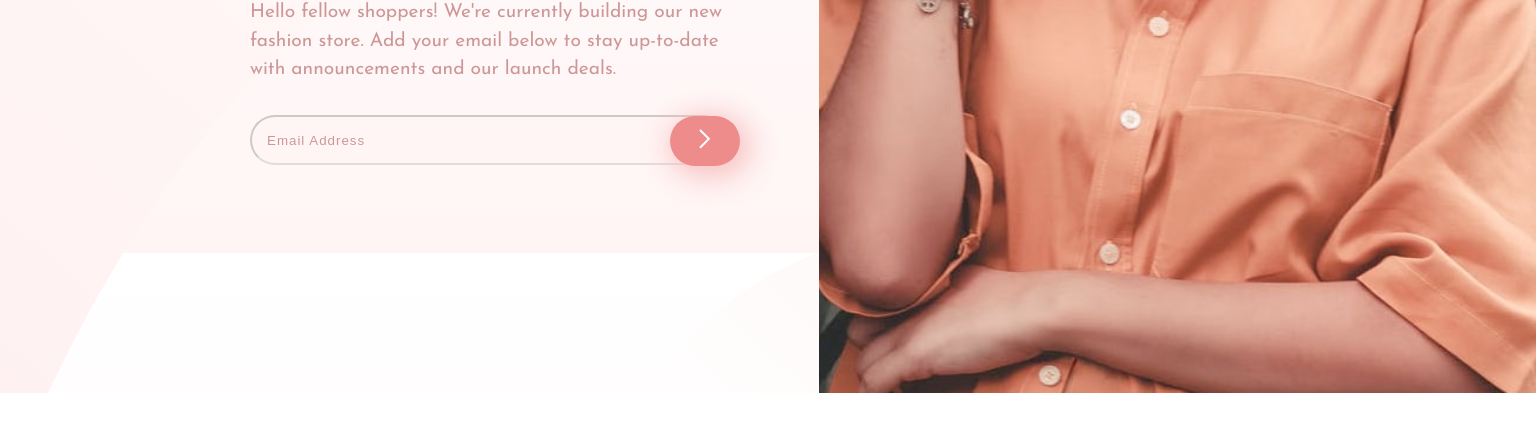
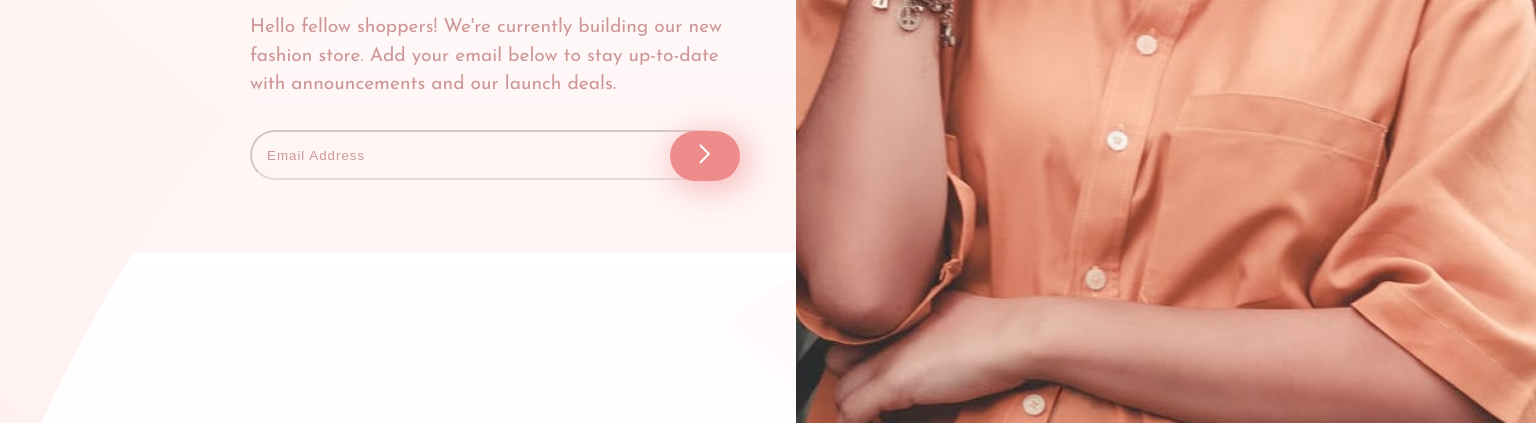
Before and after one commit to eCuevasCeballos/base-apparel-coming-soon-master, a plain HTML site: page index.html in a window 1536 px wide. Shown: the part 547-970 px from the top of the page. Before the commit the page ends 940 px from the top, so only its background shows below. Drawn offline with Linux system fonts and the light colour scheme.

Commit message:
2 commit

```diff
--- a/style.css
+++ b/style.css
@@ -119,7 +119,7 @@ body {
     padding-left: 250px;
     align-items: center;
     align-content: center;
-    height: 940px;
+    height: 970px;
     max-width: 1205px;
   }
   .brand-logo {
@@ -149,7 +149,7 @@ body {
   .hero-desktop {
     display: flex;
     position: absolute;
-    height: 940px;
+    height: 970px;
     width: auto;
     top: 0;
     right: 0;
```
